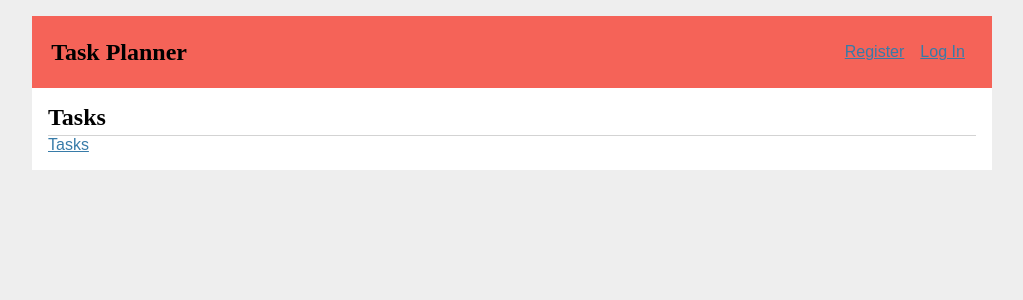
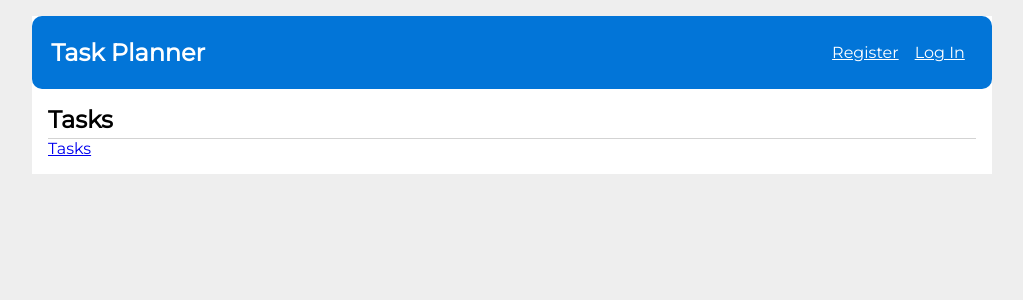
Before and after one commit to mfowler7/CalendarApp, a Flask app: page / in a window 1280 px wide. Shown: the top 300 px of the page, without its empty margins (128-1151 px from the left). Run offline with Flask 2, Linux system fonts and the light colour scheme.

Commit message:
updated color scheme

```diff
--- a/flaskr/static/style.css
+++ b/flaskr/static/style.css
@@ -1,5 +1,7 @@
+@import url('https://fonts.googleapis.com/css2?family=Montserrat&display=swap');
+
 html {
-  font-family: sans-serif;
+  font-family: 'Montserrat', sans-serif;
   background: #eee;
   padding: 1rem;
 }
@@ -10,14 +12,9 @@ body {
   background: white;
 }
 
-h1, h2, h3, h4, h5, h6 {
-  font-family: serif;
+h2, h4, h5, h6 {
   color: black;
   margin: 1rem 0;
-}
-
-a {
-  color: #377ba8;
 }
 
 hr {
@@ -26,22 +23,24 @@ hr {
 }
 
 nav {
-  background: #f56358;
+  background: #0275D8;
   color: white;
   display: flex;
   align-items: center;
-  /* padding: 0 0.5rem; */
   padding: 2%;
+  border-radius: 10px;
 }
 
 nav h1 {
   flex: auto;
   margin: 0;
+  color: white;
 }
 
 nav h1 a {
   text-decoration: none;
   padding: 0.25rem 0.5rem;
+  color: white;
 }
 
 nav ul  {
@@ -54,10 +53,12 @@ nav ul  {
 nav ul li a, nav ul li span, header .action {
   display: block;
   padding: 0.5rem;
+  color: white;
 }
 
-.content {
+section.content {
   padding: 0 1rem 1rem;
+  border-radius: 10px;
 }
 
 .content > header {
@@ -79,13 +80,14 @@ nav ul li a, nav ul li span, header .action {
 }
 
 .task {
-  background: #d3d3d3;
   padding: 2%;
-  border-radius: 5%;
+  border-radius: 10px;
+  background: #0275D8;
+  color: white;
 }
 
 .task-bucket {
-  background: #fc483a;
+  background: #005B8F;
   color: white;
 }
 
@@ -138,7 +140,7 @@ nav ul li a, nav ul li span, header .action {
 }
 
 input.danger {
-  color: #cc2f2e;
+  color: #D9534F;
 }
 
 input[type=submit] {
--- a/flaskr/templates/task/index.html
+++ b/flaskr/templates/task/index.html
@@ -8,7 +8,6 @@
 {% endblock %}
 
 {% block content %}
-  <h1>Current Task</h1>
   <h1>Remaining Tasks</h1>
   {% for task in tasks %}
     <article class="task">
```
